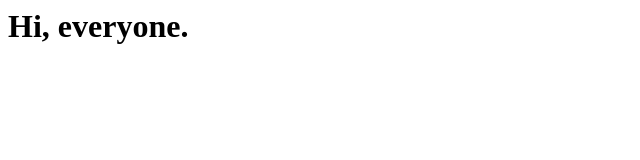
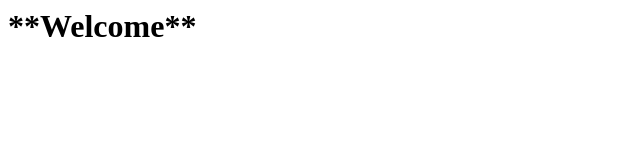
Before and after one commit to helpu16/vale.github.io, a plain HTML site: page index.html in a window 1280 px wide. Shown: the whole page, without its empty margins (0-640 px from the left). Drawn offline with Linux system fonts and the light colour scheme.

Commit message:
Update index.html

```diff
--- a/index.html
+++ b/index.html
@@ -1,5 +1,5 @@
 <html>
   <body>
-      <h1>Hi, everyone.</h1>
+      <h1>**Welcome**</h1>
   </body>
 </html>
```
